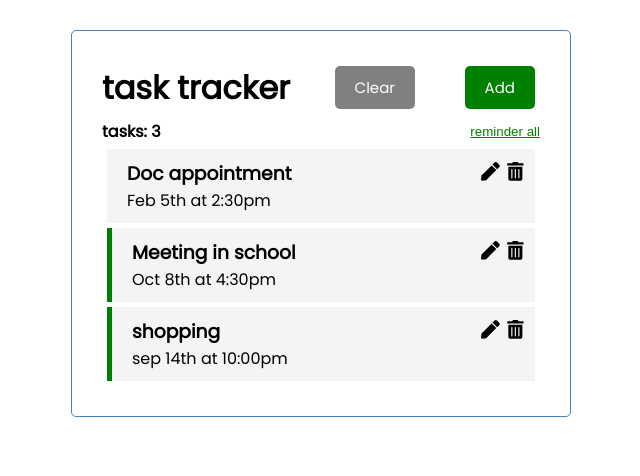
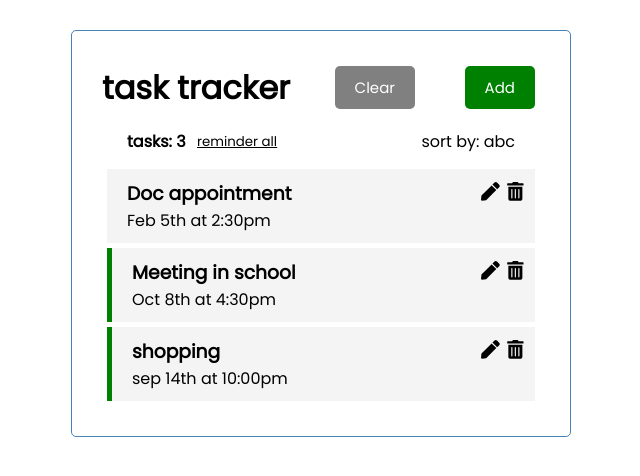
Before and after one commit to sapirhirsch/todo-list-app, a React (Create React App) app: page / in a window 1280 px wide. Shown: the top 476 px of the page, without its empty margins (319-959 px from the left). Built offline with nearby package versions, Linux system fonts and the light colour scheme.

Commit message:
add sort by abc

```diff
--- a/src/App.js
+++ b/src/App.js
@@ -4,9 +4,11 @@ import { useState } from 'react';
 import AddTask from './components/AddTask';
 import { v4 as uuid } from 'uuid';
 import ToolsBar from './components/ToolsBar';
+import { array } from 'prop-types';
 
 const App = () => {
     const [showAddTask, setShowAddTask] = useState(false);
+    const [isSort, setIsSort] = useState(false);
     const [tasks, setTasks] = useState([
         {
             id: '1',
@@ -74,6 +76,17 @@ const App = () => {
         items.splice(result.destination.index, 0, reorderedItem);
 
         setTasks(items);
+        setIsSort(false);
+    };
+
+    const sortTasksByABC = (sortDirection = true) => {
+        const tasksArray = Array.from(tasks);
+        tasksArray.sort((a, b) => a.text.localeCompare(b.text));
+        if (!sortDirection) {
+            tasksArray.reverse();
+        }
+        setTasks(tasksArray);
+        setIsSort(true);
     };
 
     const checkReminderValue = () => {
@@ -101,6 +114,8 @@ const App = () => {
                     tasksLength={tasks.length}
                     changeReminder={changeReminderToTasks}
                     reminderValue={checkReminderValue()}
+                    onSort={sortTasksByABC}
+                    isSort={isSort}
                 />
             )}
             {tasks.length === 0 ? (
--- /dev/null
+++ b/src/components/SortByButton.js
@@ -0,0 +1,50 @@
+import { IoMdArrowDropdown, IoMdArrowDropup } from 'react-icons/io';
+import { useState } from 'react';
+import React, { useEffect } from 'react';
+
+const SortByButton = ({ onSort, isSort }) => {
+    const [sortDirection, setSortDirection] = useState(true);
+
+    const changeSort = () => {
+        onSort(sortDirection);
+        setSortDirection(!sortDirection);
+    };
+
+    useEffect(() => {
+        if (!isSort) setSortDirection(true);
+    });
+    return (
+        <div
+            style={{
+                position: 'relative',
+                fontWeight: isSort ? 'bold' : 'normal',
+            }}
+            onClick={changeSort}
+        >
+            sort by: abc
+            {isSort ? (
+                sortDirection ? (
+                    <IoMdArrowDropup
+                        style={{
+                            position: 'absolute',
+                            top: '5px',
+                            transform: 'scale(1.30)',
+                        }}
+                    />
+                ) : (
+                    <IoMdArrowDropdown
+                        style={{
+                            position: 'absolute',
+                            top: '5px',
+                            transform: 'scale(1.30)',
+                        }}
+                    />
+                )
+            ) : (
+                ''
+            )}
+        </div>
+    );
+};
+
+export default SortByButton;
--- a/src/components/Task.js
+++ b/src/components/Task.js
@@ -27,7 +27,6 @@ const Task = ({ task, onDelete, onToggle, onEdit }) => {
             <div
                 className={`task ${task.reminder ? 'reminder' : ''}`}
                 onDoubleClick={() => onToggle(task.id)}
-                style={{ position: 'relative' }}
             >
                 <h3>
                     <input
@@ -82,7 +81,6 @@ const Task = ({ task, onDelete, onToggle, onEdit }) => {
             <div
                 className={`task ${task.reminder ? 'reminder' : ''}`}
                 onDoubleClick={() => onToggle(task.id)}
-                style={{ position: 'relative' }}
             >
                 <h3>
                     {task.text}{' '}
--- a/src/components/ToolsBar.js
+++ b/src/components/ToolsBar.js
@@ -1,11 +1,23 @@
 import { useState } from 'react';
+import SortByButton from './SortByButton';
+import { IoMdArrowDropdown } from 'react-icons/io';
 
-const ToolsBar = ({ tasksLength, changeReminder, reminderValue }) => {
+const ToolsBar = ({
+    tasksLength,
+    changeReminder,
+    reminderValue,
+    onSort,
+    isSort,
+}) => {
     return (
         <div className='tool-bar'>
             <h4>tasks: {tasksLength}</h4>
+            <p style={{ position: 'absolute', right: '20px', top: '10px' }}>
+                <SortByButton onSort={onSort} isSort={isSort} />
+            </p>
             <button
                 className='txt-button'
+                style={{ position: 'absolute', left: '90px', top: '13px' }}
                 onClick={() => {
                     changeReminder(!reminderValue);
                 }}
--- a/src/index.css
+++ b/src/index.css
@@ -28,10 +28,12 @@ body {
 }
 
 .tool-bar {
-  display: flex;
-  justify-content: space-between;
-  align-items: center;
-  margin-bottom: 5px;
+  margin: 5px;
+  padding: 10px 20px;
+  cursor: pointer;
+  text-overflow: ellipsis;
+  overflow: hidden;
+  position: relative;
 }
 
 .btn {
@@ -67,13 +69,12 @@ body {
 }
 
 .txt-button{
-  background: none!important;
+  background: none;
   border: none;
-  padding: 0!important;
-  font-family: arial, sans-serif;
-  color: green;
+  padding: 0;
   text-decoration: underline;
   cursor: pointer;
+  font-family: 'Poppins', sans-serif;
 }
 
 .tasks {
@@ -87,6 +88,7 @@ body {
   cursor: pointer;
   text-overflow: ellipsis;
   overflow: hidden;
+  position: relative;
 }
 
 .task.reminder {
```
